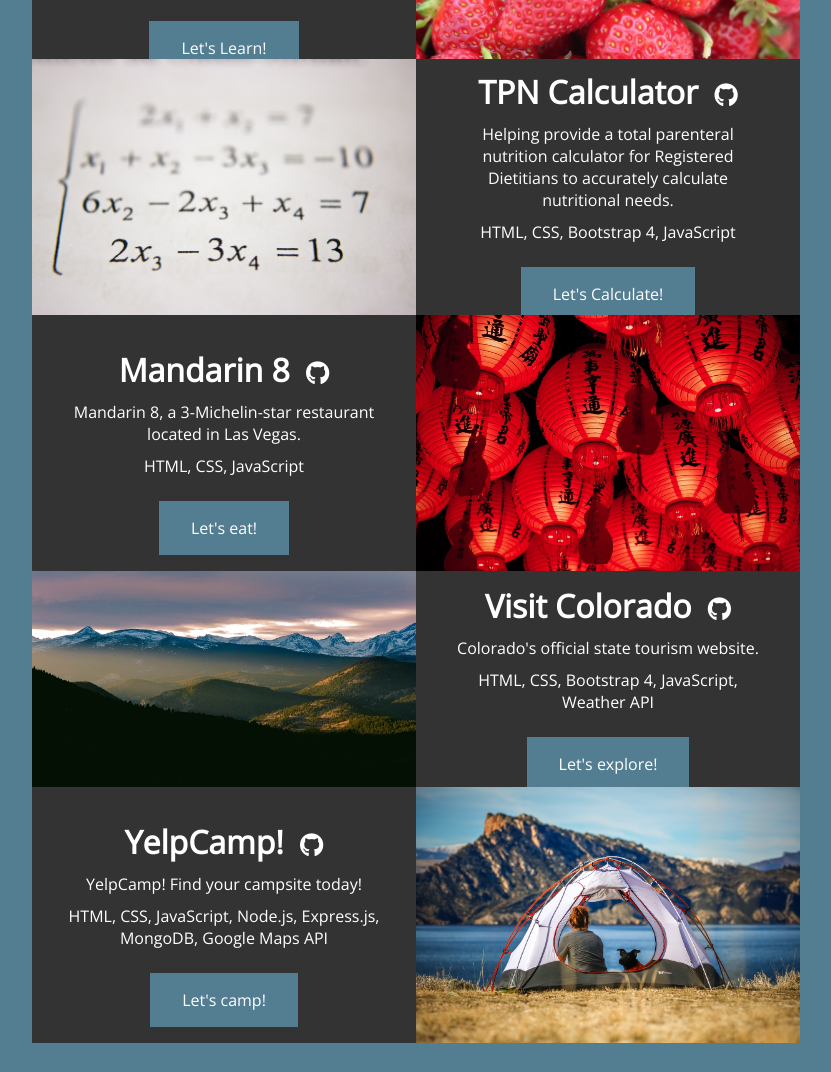
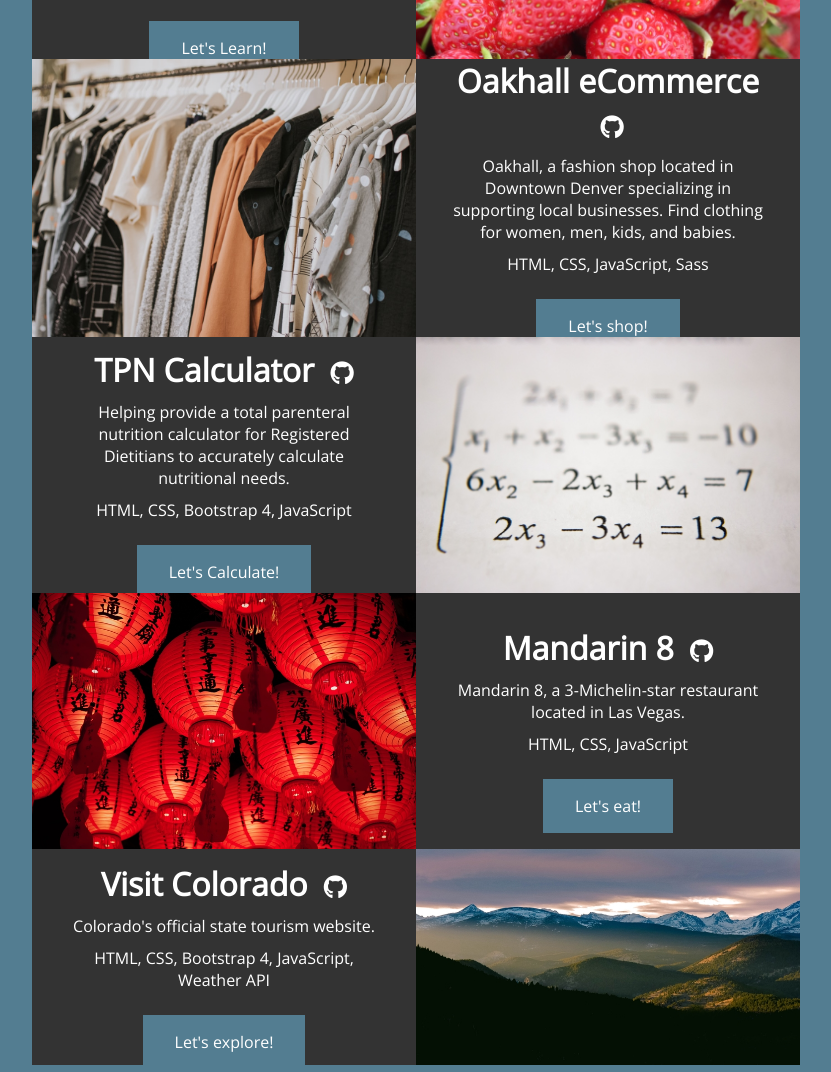
Before and after one commit to leungk712/portfolio, a website: page index.html in a window 1280 px wide. Shown: the part 1565-2637 px from the top of the page, without its empty margins (224-1055 px from the left). Drawn offline with nearby package versions, Linux system fonts and the light colour scheme.

Commit message:
updated portfolio section cards

```diff
--- a/index.html
+++ b/index.html
@@ -150,8 +150,24 @@
             </div>
             <div class="portfolio-rows">
                 <div class="portfolio-image-card">
-                    <img src="imgs/math.jpg">
+                    <img src="imgs/clothes.jpg">
                 </div>
+                <div class="portfolio-content-card">
+                    <div class="content-description">
+                        <h2>Oakhall eCommerce
+                            <a class="github-title-logo" href="https://github.com/leungk712/ecommerce" target="_blank"  title="View code on Github!">
+                                <i class="fab fa-github github-btn"></i>
+                            </a>
+                        </h2>
+                        <p>Oakhall, a fashion shop located in Downtown Denver specializing in supporting local businesses. Find clothing for women, men, kids, and babies.</p>
+                        <p>HTML, CSS, JavaScript, Sass</p>
+                        <div class="content-btn">
+                            <a class="content-btn-link" href="https://oakhall.netlify.com" target="_blank">Let's shop!</a>
+                        </div>
+                    </div>
+                </div>
+            </div>
+            <div class="portfolio-rows">
                 <div class="portfolio-content-card">
                     <div class="content-description">
                         <h2>TPN Calculator
@@ -166,8 +182,14 @@
                         </div>
                     </div>
                 </div>
+                <div class="portfolio-image-card">
+                    <img src="imgs/math.jpg">
+                </div>
             </div>
             <div class="portfolio-rows">
+                <div class="portfolio-image-card">
+                    <img src="imgs/chineselanterns.jpg">
+                </div>
                 <div class="portfolio-content-card">
                     <div class="content-description">
                         <h2>Mandarin 8
@@ -182,14 +204,8 @@
                         </div>
                     </div>
                 </div>
-                <div class="portfolio-image-card">
-                    <img src="imgs/chineselanterns.jpg">
-                </div>
             </div>
             <div class="portfolio-rows">
-                <div class="portfolio-image-card">
-                    <img src="imgs/colorado-mountains.jpg">
-                </div>
                 <div class="portfolio-content-card">
                     <div class="content-description">
                         <h2>Visit Colorado
@@ -204,24 +220,8 @@
                         </div>
                     </div>
                 </div>
-            </div>
-            <div class="portfolio-rows">
-                <div class="portfolio-content-card">
-                    <div class="content-description">
-                        <h2>YelpCamp!
-                            <a class="github-title-logo" href="https://github.com/leungk712/YelpCampKL" target="_blank"  title="View code on Github!">
-                                <i class="fab fa-github github-btn"></i>
-                            </a>
-                        </h2>
-                        <p>YelpCamp! Find your campsite today!</p>
-                        <p>HTML, CSS, JavaScript, Node.js, Express.js, MongoDB, Google Maps API</p>
-                        <div class="content-btn">
-                            <a class="content-btn-link" href="https://shielded-thicket-88545.herokuapp.com/" target="_blank">Let's camp!</a>
-                        </div>
-                    </div>
-                </div>
                 <div class="portfolio-image-card">
-                    <img src="imgs/camping.jpg">
+                    <img src="imgs/colorado-mountains.jpg">
                 </div>
             </div>
         </div>
```
Also changed, not shown: imgs/clothes.jpg (added).
